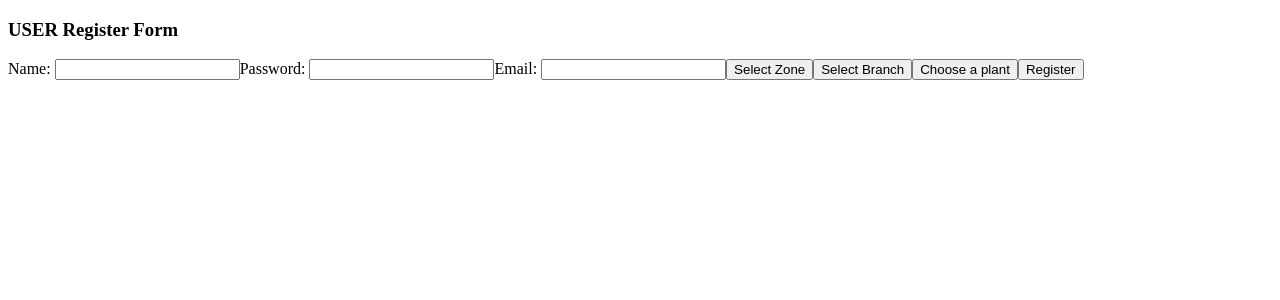
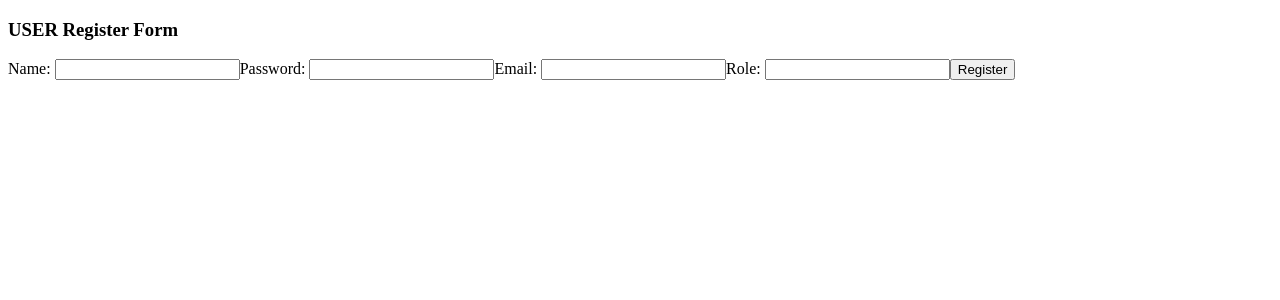
Before and after one commit to Gaurav-Mahato/dashboard, a React (Create React App) app: page /user-register in a window 1280 px wide. Shown: the top 300 px of the page. Built offline with nearby package versions, Linux system fonts and the light colour scheme.

Commit message:
login on registering

```diff
--- a/src/actions/authActions.js
+++ b/src/actions/authActions.js
@@ -1,7 +1,7 @@
 import axios from "axios";
 import { REGISTER_FAILURE, REGISTER_SUCCESS, REGISTER_REQUEST, LOGIN_REQUEST, LOGIN_SUCCESS, LOGIN_FAILURE, LOGOUT } from "./types";
 
-export const register = (name,password,email,zone_access, branch_access, plant_access,table) => async(dispatch) => {
+export const register = (name,password,email,zone_access, branch_access, plant_access,role,table) => async(dispatch) => {
     try{
         let obj
         if(table === 'user'){
@@ -11,7 +11,8 @@ export const register = (name,password,email,zone_access, branch_access, plant_a
                 email,
                 zone_access,
                 branch_access,
-                plant_access
+                plant_access,
+                role
             }
         }
         else if(table === 'admin'){
@@ -24,6 +25,12 @@ export const register = (name,password,email,zone_access, branch_access, plant_a
         dispatch({type: REGISTER_REQUEST})
         const {data} = await axios.post(`http://localhost:8080/${table}/register`,obj)
         dispatch({type: REGISTER_SUCCESS, payload: data})
+        const {data: dataLogin} = await axios.post(`http://localhost:8080/${table}/login`, {
+            email,
+            password
+        })
+        console.log(dataLogin)
+        dispatch({type: LOGIN_SUCCESS,payload: dataLogin})
     }
     catch(err){
         dispatch({type: REGISTER_FAILURE, payload: err.message})
--- a/src/reducers/authReducer.js
+++ b/src/reducers/authReducer.js
@@ -10,7 +10,7 @@ export const userRegisterReducer = (state=initState, action) => {
         case REGISTER_REQUEST:
             return {loading: true, ...state}
         case REGISTER_SUCCESS:
-            return {loading: false, ...state, user: action.payload}
+            return {loading: false, ...state, user: action.payload.message}
         case REGISTER_FAILURE:
             return {...state,loading: false, error: action.payload}
         default:
--- a/src/screens/RegisterScreen.jsx
+++ b/src/screens/RegisterScreen.jsx
@@ -7,7 +7,7 @@ import axios from "axios";
 
 const RegisterScreen = ({mode}) => {
     const navigate = useNavigate()
-    const {user} = useSelector(state => state.userRegister)
+    const {user} = useSelector(state => state.userLogin)
     const dispatch = useDispatch()
     const [name, setName] = useState('')
     const [password, setPassword] = useState('')
@@ -21,13 +21,18 @@ const RegisterScreen = ({mode}) => {
     const [plantRequest, setPlantRequest] = useState(false)
     const [plant, setPlant] = useState(0)
     const [plants, setPlants] = useState([])
+    const [role, setRole] = useState('')
     const submitHandler = (e) => {
         e.preventDefault()
-        dispatch(register(name,password,email,zone,branch,plant,mode))
+        if(mode === 'user'){
+            dispatch(register(name,password,email,zone,branch,plant,role,mode))
+        }else if(mode === 'admin'){
+            dispatch(register(name,password,email,'','','','',mode))
+        }
     }
     useEffect(() => {
         if(user){
-            // navigate(`/${mode}-login`)
+            navigate(`/${mode}`)
         }
     },[user,navigate])
     const zoneSelectionHandler = () => {
@@ -63,22 +68,27 @@ const RegisterScreen = ({mode}) => {
                 <input type="password" name="password" id="password" value={password} onChange={(e) => setPassword(e.target.value)}></input>
                 <label htmlFor="email">Email: </label>
                 <input type="email" name="email" id="email" value={email} onChange={(e) => setEmail(e.target.value)}></input>
-                <Button onClick={zoneSelectionHandler}>Select Zone</Button>
+                {mode === 'user' ? <>
+                <label htmlFor="role">Role: </label>
+                <input type="text" name="role" id="role" value={role} onChange={(e) => setRole(e.target.value)} />
+                </> : null}
+
                 {mode === 'user' ? zoneRequest && <><label htmlFor="zone">Choose a zone: </label>
+                    <Button onClick={zoneSelectionHandler}>Select Zone</Button>
                     <select id="zone" name="zone" form="zone-name" onChange={(e) => setZone(e.target.value)}>
                         {zones && zones.length >0 && zones.map(zone => (
                             <option key={zone.zone_id} value={zone.zone_id}>{zone.name}</option>
                         ))}
                     </select></> : null}
-                <Button onClick={branchSelectionHandler}>Select Branch</Button>
                 {mode === 'user' ? branchRequest && <><label htmlFor="branch">Choose a branch: </label>
+                    <Button onClick={branchSelectionHandler}>Select Branch</Button>
                     <select id="branch" name="branch" form="branch-name" onChange={(e) => setBranch(e.target.value)}>
                         {branches && branches.length >0 && branches.map(branch => (
                             <option key={branch.id} value={branch.id}>{branch.name}</option>
                         ))}
                 </select></> : null}
-                <Button onClick={plantSelectionHandler}>Choose a plant</Button>
                 {mode === 'user' ? plantRequest && <><label htmlFor="plant">Choose a plant: </label>
+                    <Button onClick={plantSelectionHandler}>Choose a plant</Button>
                     <select id="plant" name="plant" form="plant-name" onChange={(e) => setBranch(e.target.value)}>
                         {plants && plants.length >0 && plants.map(plant => (
                             <option key={plant.plant_id} value={plant.plant_id}>{plant.name}</option>
```
